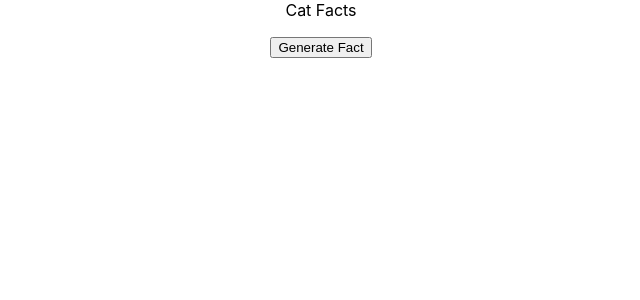
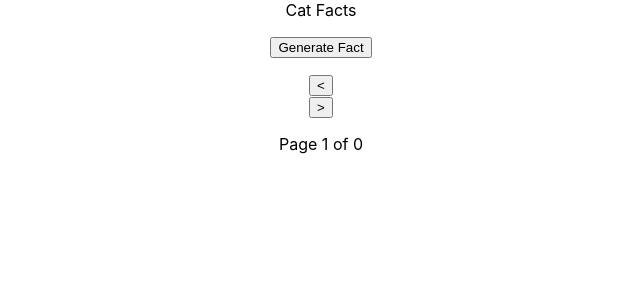
Before and after one commit to joannacheng21/MiniProject2, a React (Create React App) app in the folder my-app/: page / in a window 1280 px wide. Shown: the top 300 px of the page, without its empty margins (319-959 px from the left). Built offline with nearby package versions, Linux system fonts and the light colour scheme.

Commit message:
add pagination

```diff
--- a/my-app/src/App.js
+++ b/my-app/src/App.js
@@ -1,27 +1,30 @@
 import './App.css';
 import { useState } from 'react';
 import PreviousFact from './PreviousFact';
+import LRButton from './LRButton';
 
 function App() {
   const [currFact, setCurrFact] = useState("");
   const [prevFacts, setPrevFacts] = useState([]);
+  const [prevFactInd, setPrevFactInd] = useState(0);
+  const [favorited, setFavorited] = useState([]);
 
   function fetchFact() {
     fetch("https://catfact.ninja/fact")
     .then(response => response.json())
     .then((data) => {
       let pfacts = prevFacts;
+      let favfacts = favorited;
       if (pfacts.length === 0) {
         pfacts = [currFact];
+        favfacts = [false];
       } else {
         pfacts.unshift(currFact);
-        if (pfacts.length > 10) {
-          pfacts = pfacts.slice(0, -1);
-        }
+        favfacts.unshift(false);
       }
-      console.log(pfacts);
       if (currFact !== "") {
         setPrevFacts(pfacts);
+        setFavorited(favfacts);
       }
       setCurrFact(data.fact);
     });
@@ -32,7 +35,13 @@ function App() {
       <header id="title">Cat Facts</header>
       <p id="currentFact">{currFact}</p>
       <button id="generateButton" onClick={fetchFact}>Generate Fact</button>
-      <p className="previousFactList">{prevFacts.map(f => (<PreviousFact fact={f}/>))}</p>
+      <p className="previousFactList">
+        {prevFacts.slice(prevFactInd, prevFactInd + 10).map(
+          (f, ind) => (<PreviousFact fact={f} ind={prevFactInd + ind} favorited={favorited} setFavorited={setFavorited}/>))}
+      </p>
+      <LRButton isLeft={true} prevFactInd={prevFactInd} setPrevFactInd={setPrevFactInd} prevFactsLength={prevFacts.length}/>
+      <LRButton isLeft={false} prevFactInd={prevFactInd} setPrevFactInd={setPrevFactInd} prevFactsLength={prevFacts.length}/>
+      <p id="pagenum">Page {prevFactInd/10 + 1} of {Math.round(prevFacts.length/10 + 0.49)}</p>
     </div>
   );
 }
--- /dev/null
+++ b/my-app/src/LRButton.js
@@ -0,0 +1,37 @@
+function LRButton(props) {
+    const { isLeft, prevFactInd, setPrevFactInd, prevFactsLength } = props;
+    let grayedOut = false;
+
+    if (isLeft) {
+        if (prevFactInd <= 0) {
+            grayedOut = true;
+        }
+        return(
+            <div>
+                <button className="lrbutton" onClick={() => {
+                    if (!grayedOut) {
+                        setPrevFactInd(prevFactInd - 10);
+                    }
+                }}>{'<'}</button>
+            </div>
+        );
+    }
+
+    else {
+        if (prevFactInd + 10 >= prevFactsLength) {
+            grayedOut = true;
+        }
+
+        return(
+            <div>
+                <button className="lrbutton" onClick={() => {
+                    if (!grayedOut) {
+                        setPrevFactInd(prevFactInd + 10);
+                    }
+                }}>{'>'}</button>
+            </div>
+        );
+    }
+}
+
+export default LRButton;
--- a/my-app/src/PreviousFact.js
+++ b/my-app/src/PreviousFact.js
@@ -1,16 +1,16 @@
-import { useState } from 'react';
-
 function PreviousFact(props) {
-    const { fact } = props;
-    const [isFavorited, setIsFavorited] = useState(false);
+    const { fact, ind, favorited, setFavorited } = props;
 
     function toggleFavorited() {
-        setIsFavorited(!isFavorited);
+        let fav = [...favorited];
+        console.log(fav);
+        fav[ind] = !fav[ind];
+        setFavorited(fav);
     }
 
     return(
         <div>
-            <p className="previousFact" style={{backgroundColor: isFavorited ? 'salmon' : ''}} onClick={toggleFavorited}>
+            <p className="previousFact" style={{backgroundColor: favorited[ind] ? 'salmon' : ''}} onClick={toggleFavorited}>
                 {fact}
             </p>
         </div>
```
